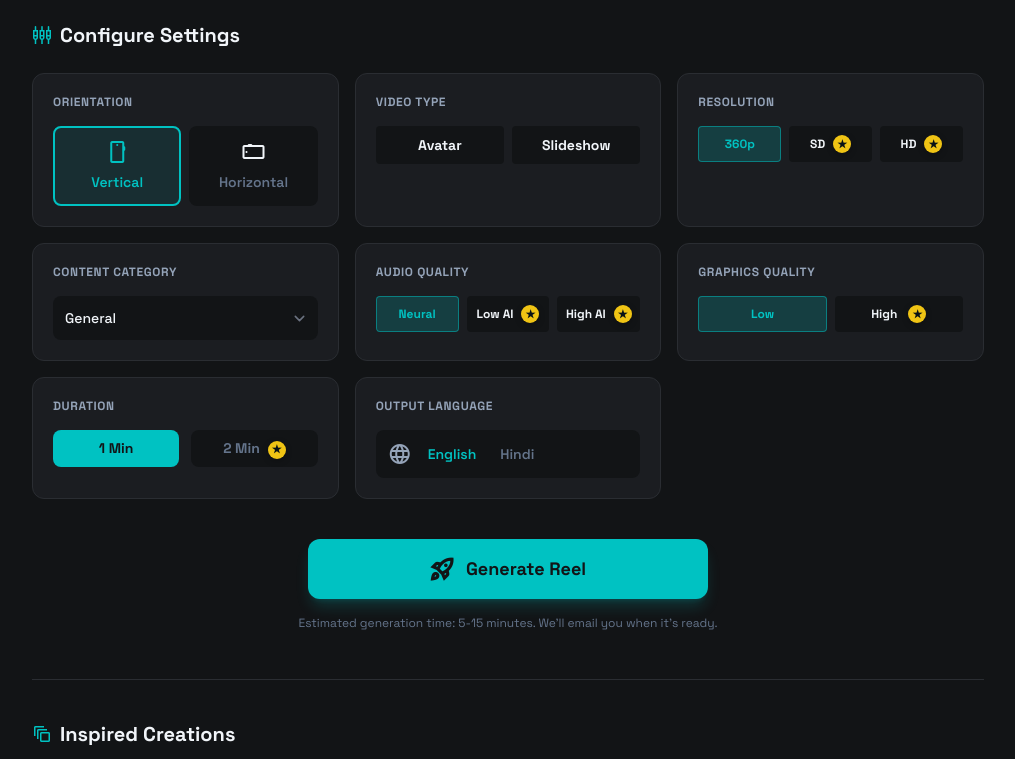
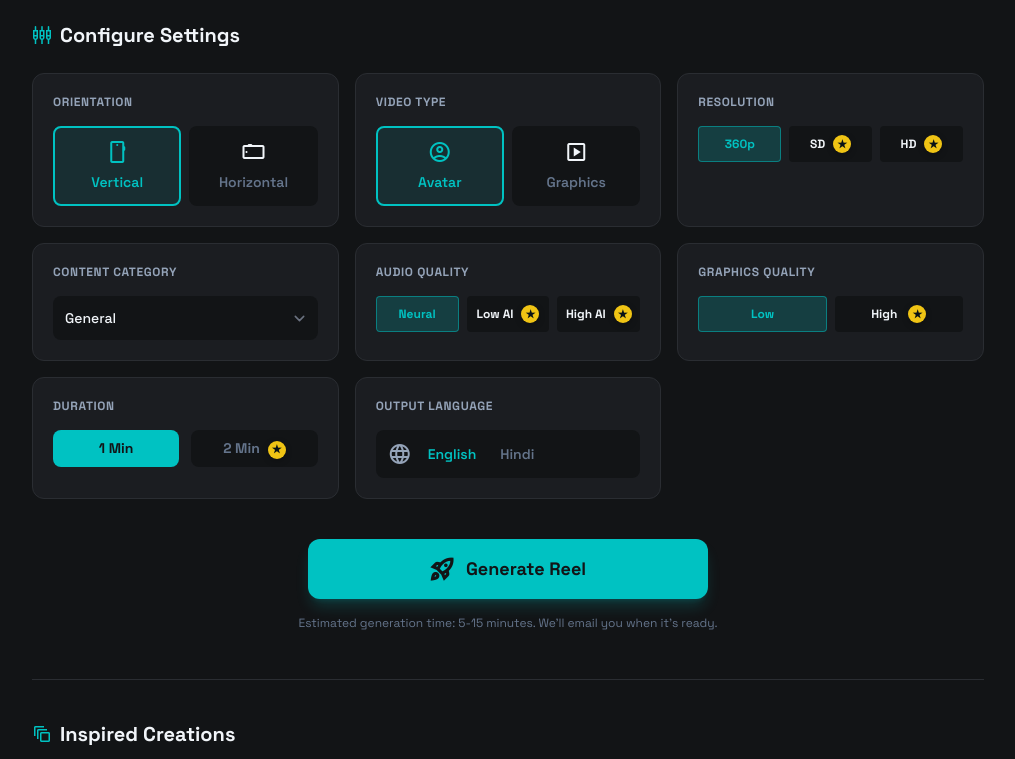
Before and after one commit to shiveshnavin/bhashya-ai, a website: page public/index.html in a window 1280 px wide. Shown: the part 780-1539 px from the top of the page, without its empty margins (132-1147 px from the left). Drawn offline with nearby package versions, Linux system fonts and the light colour scheme.

Commit message:
Add html

```diff
--- a/public/index.html
+++ b/public/index.html
@@ -252,9 +252,15 @@
                         Type</label>
                     <div class="flex gap-2">
                         <button data-video-type="avatar"
-                            class="flex-1 py-2 text-sm font-bold rounded bg-slate-100 dark:bg-background-dark border border-transparent hover:bg-slate-200 dark:hover:bg-border-muted transition-all">Avatar</button>
+                            class="flex-1 flex flex-col items-center gap-2 py-3 rounded-lg border-2 border-primary bg-primary/10 text-primary">
+                            <span class="material-symbols-outlined">account_circle</span>
+                            <span class="text-sm font-semibold">Avatar</span>
+                        </button>
                         <button data-video-type="slideshow"
-                            class="flex-1 py-2 text-sm font-bold rounded bg-slate-100 dark:bg-background-dark border border-transparent hover:bg-slate-200 dark:hover:bg-border-muted transition-all">Slideshow</button>
+                            class="flex-1 flex flex-col items-center gap-2 py-3 rounded-lg border-2 border-transparent bg-slate-100 dark:bg-background-dark hover:bg-slate-200 dark:hover:bg-border-muted transition-all">
+                            <span class="material-symbols-outlined">slideshow</span>
+                            <span class="text-sm font-semibold text-slate-500">Graphics</span>
+                        </button>
                     </div>
                 </div>
                 <!-- Resolution (NEW) -->
--- a/public/index.js
+++ b/public/index.js
@@ -4,6 +4,7 @@ function setupFormListeners() {
     const obj = {
         token: 'free',
         orientation: 'portrait',
+        video_type: 'avatar',
         theme: 'general',
         duration: 1,
         language: 'english',
@@ -22,6 +23,7 @@ function setupFormListeners() {
     setupToggleActive('[data-graphics-quality]', 'data-graphics-quality', 'graphics_quality', null, obj);
     setupToggleActive('[data-duration]', 'data-duration', 'duration', v => Number(v), obj);
     setupToggleActive('[data-language]', 'data-language', 'language', null, obj);
+    setupToggleActive('[data-video-type]', 'data-video-type', 'video_type', null, obj);
 
     // Content Category Select
     const categorySelect = document.querySelector('[data-content-category]');
@@ -325,6 +327,7 @@ function setupToggleActive(selector, valueKey, objKey, valueTransform, obj) {
         duration: 'flex-1 py-2 text-sm font-bold rounded-lg bg-primary text-background-dark',
         theme: 'flex-1 py-2 text-xs font-bold rounded bg-primary/20 border border-primary/50 text-primary',
         language: 'text-sm font-semibold text-primary bg-transparent px-2 py-1 rounded',
+        video_type: 'flex-1 flex flex-col items-center gap-2 py-3 rounded-lg border-2 border-primary bg-primary/10 text-primary',
     };
     const groupInactiveClass = {
         orientation: 'flex-1 flex flex-col items-center gap-2 py-3 rounded-lg border-2 border-transparent bg-slate-100 dark:bg-background-dark hover:bg-slate-200 dark:hover:bg-border-muted transition-all',
@@ -334,6 +337,7 @@ function setupToggleActive(selector, valueKey, objKey, valueTransform, obj) {
         duration: 'flex-1 py-2 text-sm font-bold rounded-lg bg-slate-100 dark:bg-background-dark text-slate-500',
         theme: 'flex-1 py-2 text-xs font-bold rounded bg-slate-100 dark:bg-background-dark border border-transparent',
         language: 'text-sm font-semibold text-slate-500 bg-transparent px-2 py-1 rounded',
+        video_type: 'flex-1 flex flex-col items-center gap-2 py-3 rounded-lg border-2 border-transparent bg-slate-100 dark:bg-background-dark hover:bg-slate-200 dark:hover:bg-border-muted transition-all',
     };
     document.querySelectorAll(selector).forEach(btn => {
         btn.addEventListener('click', () => {
```
